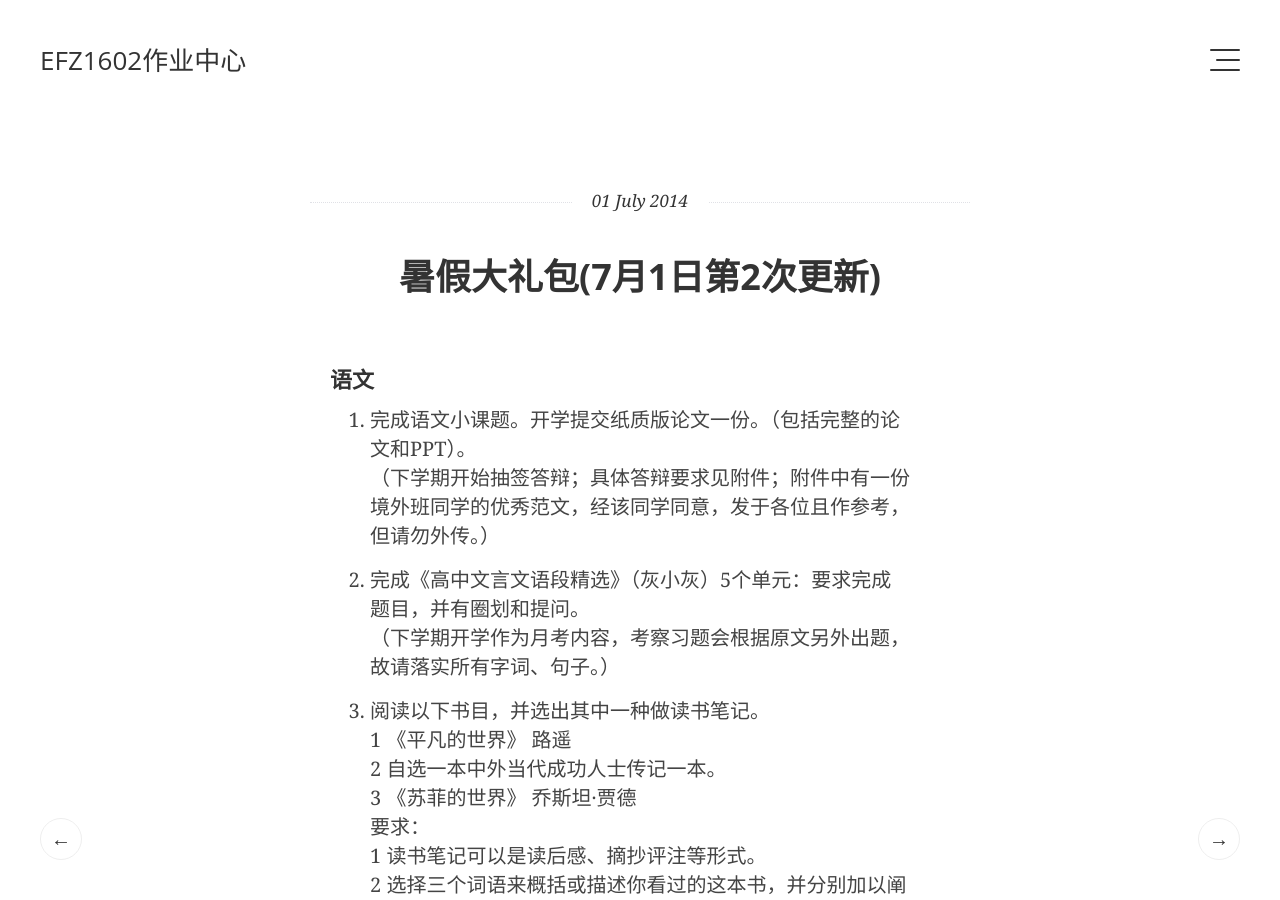
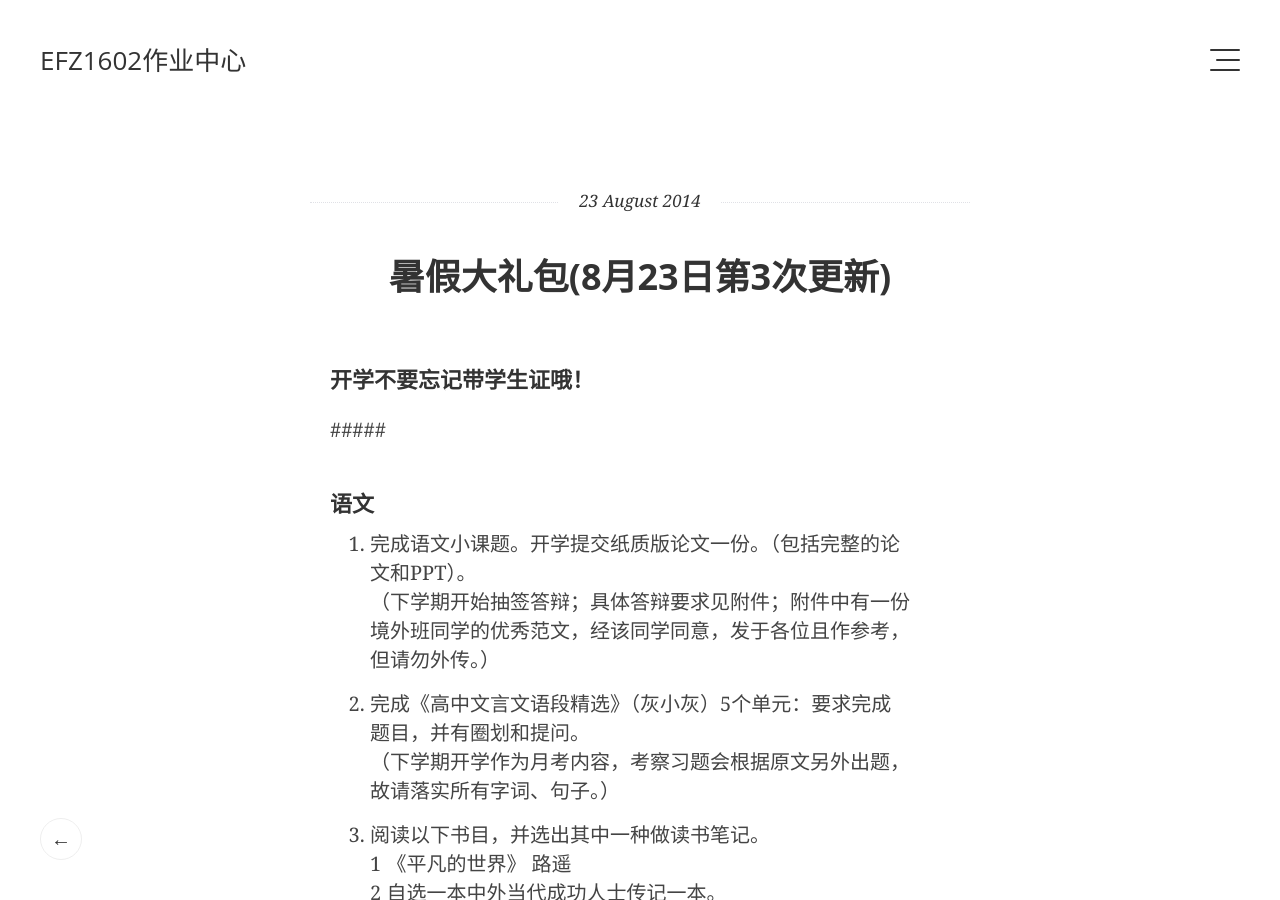
Before and after one commit to efz1602/efz1602.github.io, a Jekyll site: the page built from _posts/2014-08-23-SummerHoliday.markdown, in a window 1280 px wide and 900 px high. Built offline with Jekyll 4.4.1, drawn with Linux system fonts in a browser that asks for light colours; some web fonts are replaced; Markdown is read by kramdown in place of the engine named in the settings.

Commit message:
Revised post

```diff
--- a/_posts/2014-07-01-SummerHoliday.markdown
+++ b/_posts/2014-08-23-SummerHoliday.markdown
@@ -1,8 +1,12 @@
 ---
 layout: post
-title:  "暑假大礼包(7月1日第2次更新)"
-date:   2014-07-01
+title:  "暑假大礼包(8月23日第3次更新)"
+date:   2014-08-23
 ---
+
+##### 开学不要忘记带学生证哦！
+
+#####
 
 ##### 语文
 
@@ -32,6 +36,7 @@ date:   2014-07-01
 1. 《四级阅读》。
 2. 《暑期课堂》。
 3. 200句翻译练习（[下载练习](/files/transl.docx)），用红笔校对（[下载答案](/files/translkeys.docx)），开学默写。
+4. 别忘了背200页红葵花。
 
 ##### 物理
 
```
